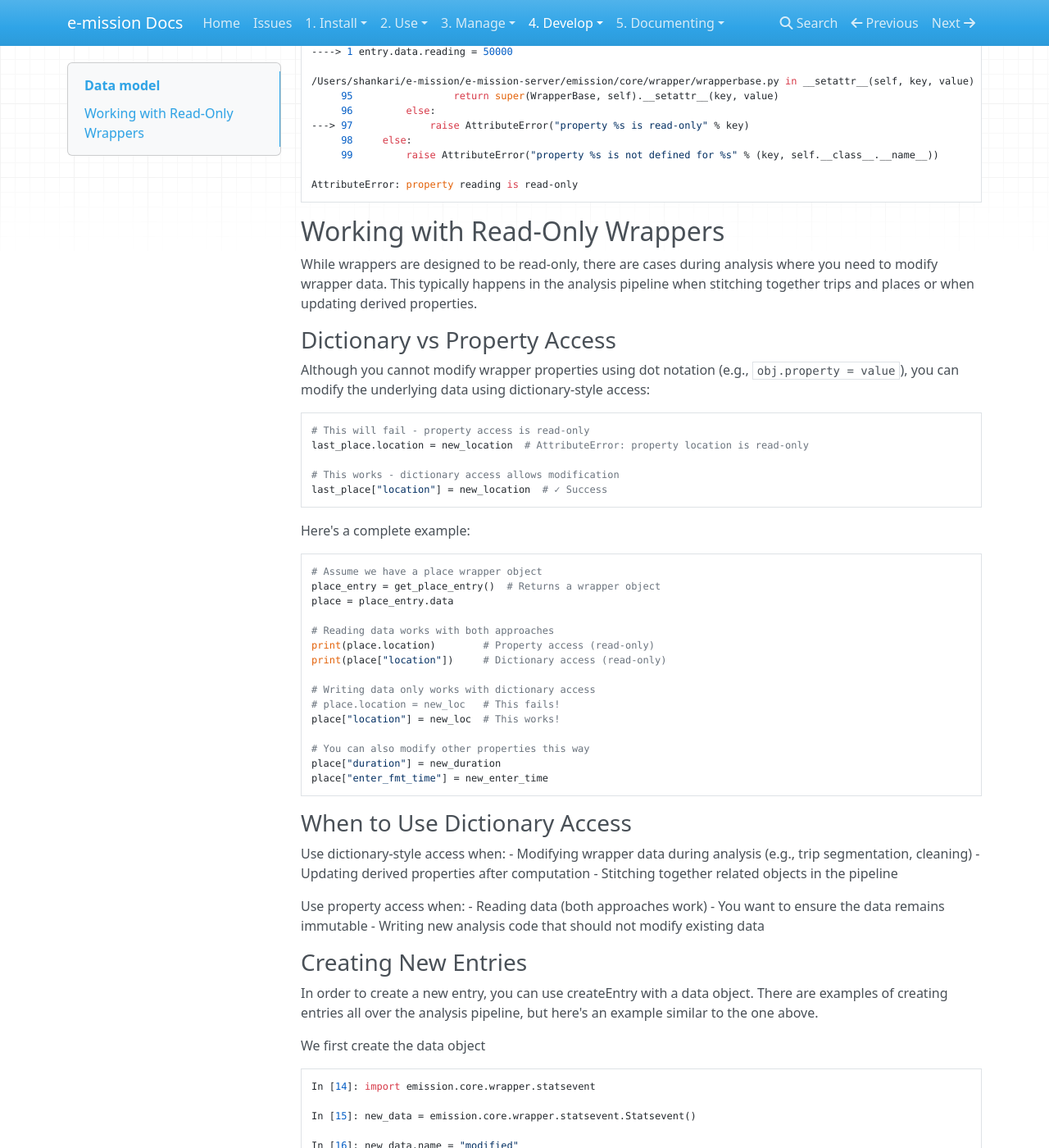
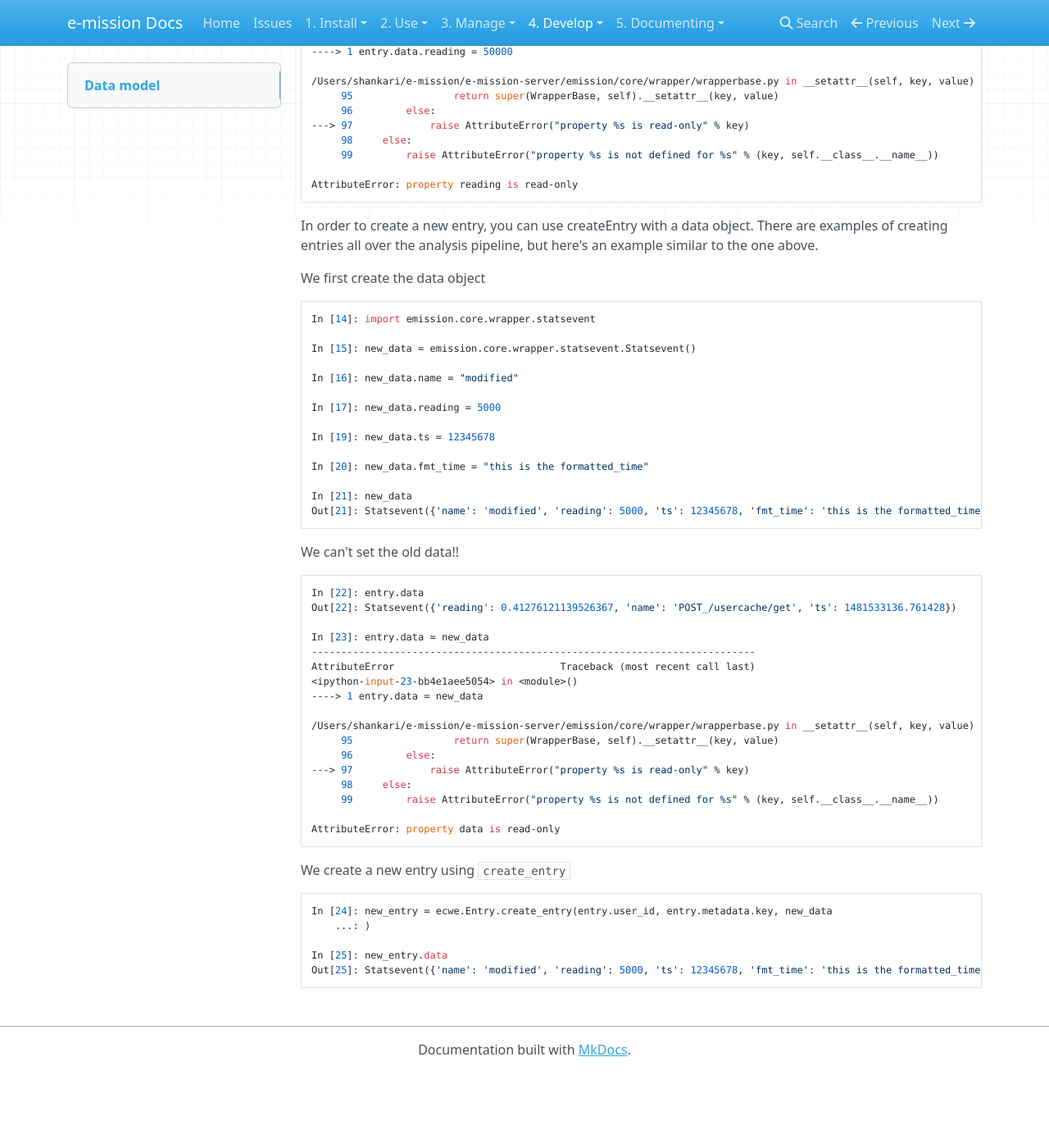
Before and after one commit to e-mission/e-mission-docs, an MkDocs documentation site: the page built from docs/dev/archi/data_model.md, in a window 1280 px wide and 1400 px high, scrolled down 1743 px. Shown: the whole window at 82% size. Built offline with MkDocs 1.6.1, drawn with Linux system fonts in a browser that asks for light colours; nearby versions of some CDN libraries; after the commit the page ends 3051 px from its top, so only the background shows below that; some of the changed text lies outside the part shown.

Commit message:
Revert documentation changes - the fix needs to be in e-mission-server
Co-authored-by: shankari <2423263+shankari@users.noreply.github.com>

````diff
--- a/docs/dev/archi/data_model.md
+++ b/docs/dev/archi/data_model.md
@@ -108,60 +108,6 @@ AttributeError                            Traceback (most recent call last)
 AttributeError: property reading is read-only
 ```
 
-## Working with Read-Only Wrappers ##
-
-While wrappers are designed to be read-only, there are cases during analysis
-where you need to modify wrapper data. This typically happens in the analysis
-pipeline when stitching together trips and places or when updating derived
-properties.
-
-### Dictionary vs Property Access ###
-
-Although you cannot modify wrapper properties using dot notation (e.g., `obj.property = value`),
-you can modify the underlying data using dictionary-style access:
-
-```python
-# This will fail - property access is read-only
-last_place.location = new_location  # AttributeError: property location is read-only
-
-# This works - dictionary access allows modification
-last_place["location"] = new_location  # ✓ Success
-```
-
-Here's a complete example:
-
-```python
-# Assume we have a place wrapper object
-place_entry = get_place_entry()  # Returns a wrapper object
-place = place_entry.data
-
-# Reading data works with both approaches
-print(place.location)        # Property access (read-only)
-print(place["location"])     # Dictionary access (read-only)
-
-# Writing data only works with dictionary access
-# place.location = new_loc   # This fails!
-place["location"] = new_loc  # This works!
-
-# You can also modify other properties this way
-place["duration"] = new_duration
-place["enter_fmt_time"] = new_enter_time
-```
-
-### When to Use Dictionary Access ###
-
-Use dictionary-style access when:
-- Modifying wrapper data during analysis (e.g., trip segmentation, cleaning)
-- Updating derived properties after computation
-- Stitching together related objects in the pipeline
-
-Use property access when:
-- Reading data (both approaches work)
-- You want to ensure the data remains immutable
-- Writing new analysis code that should not modify existing data
-
-### Creating New Entries ###
-
 In order to create a new entry, you can use createEntry with a data object.
 There are examples of creating entries all over the analysis pipeline, but
 here's an example similar to the one above.
@@ -216,38 +162,3 @@ In [24]: new_entry = ecwe.Entry.create_entry(entry.user_id, entry.metadata.key,
 In [25]: new_entry.data
 Out[25]: Statsevent({'name': 'modified', 'reading': 5000, 'ts': 12345678, 'fmt_time': 'this is the formatted_time'})
 ```
-
-### Troubleshooting Read-Only Errors ###
-
-If you encounter an error like:
-```
-AttributeError: property location is read-only
-AttributeError: property duration is read-only
-AttributeError: property <property_name> is read-only
-```
-
-This means you're trying to modify a wrapper property using dot notation. The fix is to use dictionary-style access instead:
-
-```python
-# Instead of this (which causes the error):
-obj.property = value
-
-# Use this:
-obj["property"] = value
-```
-
-Common examples in the analysis pipeline:
-
-```python
-# Trip segmentation example
-# last_place.location = start_loc.loc        # ❌ Causes error
-last_place["location"] = start_loc.loc       # ✅ Works
-
-# Duration updates
-# trip_entry.duration = new_duration         # ❌ Causes error
-trip_entry["duration"] = new_duration        # ✅ Works
-
-# Time updates
-# place_entry.enter_fmt_time = fmt_time      # ❌ Causes error
-place_entry["enter_fmt_time"] = fmt_time     # ✅ Works
-```
````
Also changed, not shown: docs/dev/archi/pipeline_details.md (+1 -9 lines).
